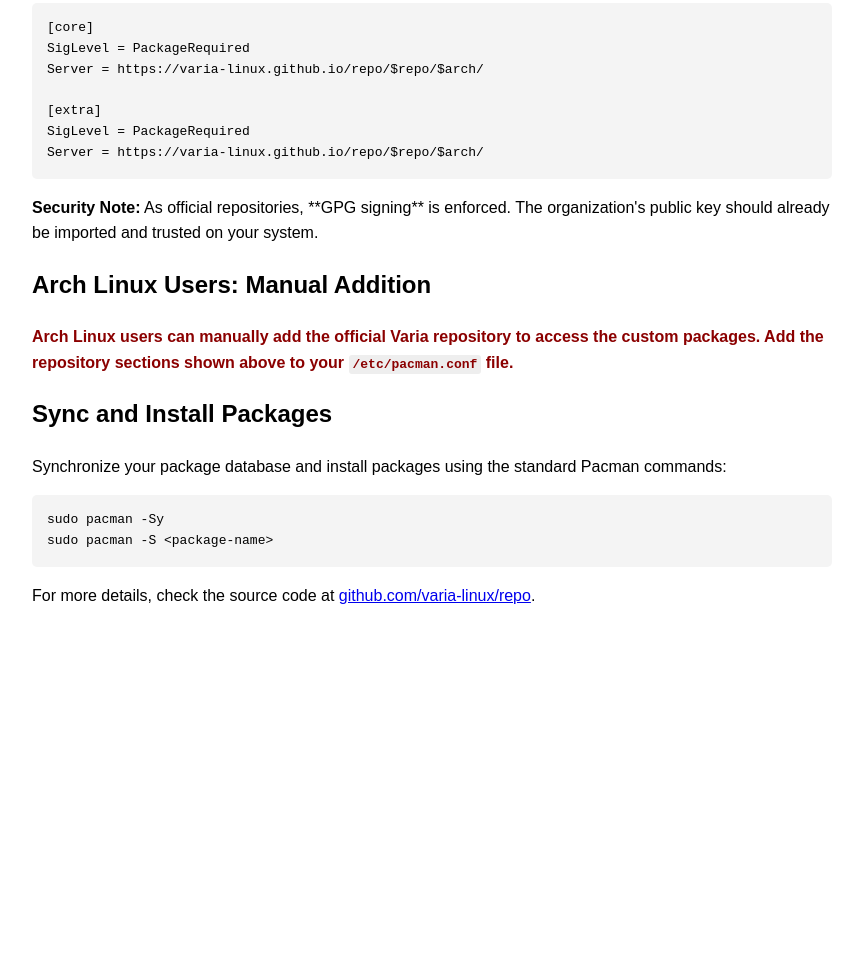
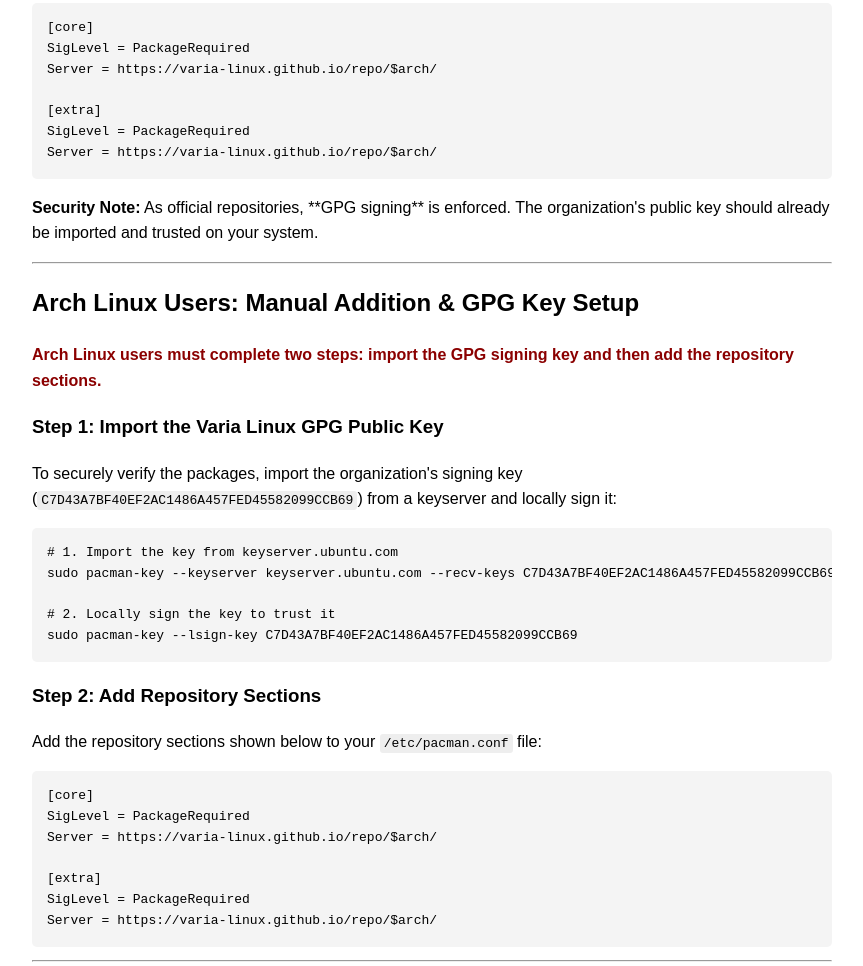
Before and after one commit to varia-linux/repo, a plain HTML site: page repo/index.html in a window 1280 px wide. Shown: the part 336-1302 px from the top of the page, without its empty margins (208-1071 px from the left). Before the commit the page ends 980 px from the top, so only its background shows below. Drawn offline with Linux system fonts and the light colour scheme.

Commit message:
feta: about key

```diff
--- a/repo/index.html
+++ b/repo/index.html
@@ -27,22 +27,47 @@
 
         <pre>[core]
 SigLevel = PackageRequired
-Server = https://varia-linux.github.io/repo/$repo/$arch/
+Server = https://varia-linux.github.io/repo/$arch/
 
 [extra]
 SigLevel = PackageRequired
-Server = https://varia-linux.github.io/repo/$repo/$arch/</pre>
+Server = https://varia-linux.github.io/repo/$arch/</pre>
 
         <p class="note">
             <strong>Security Note:</strong> As official repositories, **GPG signing** is enforced. The organization's public key should already be imported and trusted on your system.
         </p>
 
-        <h2>Arch Linux Users: Manual Addition</h2>
+        <hr> <h2>Arch Linux Users: Manual Addition & GPG Key Setup</h2>
         <p class="important">
-            Arch Linux users can manually add the official Varia repository to access the custom packages. Add the repository sections shown above to your <code>/etc/pacman.conf</code> file.
+            Arch Linux users must complete two steps: import the GPG signing key and then add the repository sections.
         </p>
 
-        <h2>Sync and Install Packages</h2>
+        <h3>Step 1: Import the Varia Linux GPG Public Key</h3>
+        <p>
+            To securely verify the packages, import the organization's signing key (<code title="C7D43A7BF40EF2AC1486A457FED45582099CCB69">C7D43A7BF40EF2AC1486A457FED45582099CCB69</code>) from a keyserver and locally sign it:
+        </p>
+
+        <pre>
+# 1. Import the key from keyserver.ubuntu.com
+sudo pacman-key --keyserver keyserver.ubuntu.com --recv-keys C7D43A7BF40EF2AC1486A457FED45582099CCB69
+
+# 2. Locally sign the key to trust it
+sudo pacman-key --lsign-key C7D43A7BF40EF2AC1486A457FED45582099CCB69</pre>
+
+        <h3>Step 2: Add Repository Sections</h3>
+        <p>
+            Add the repository sections shown below to your <code>/etc/pacman.conf</code> file:
+        </p>
+
+        <pre>[core]
+SigLevel = PackageRequired
+Server = https://varia-linux.github.io/repo/$arch/
+
+[extra]
+SigLevel = PackageRequired
+Server = https://varia-linux.github.io/repo/$arch/</pre>
+
+        <hr> <h2>Sync and Install Packages</h2>
         <p>
             Synchronize your package database and install packages using the standard Pacman commands:
         </p>
```
